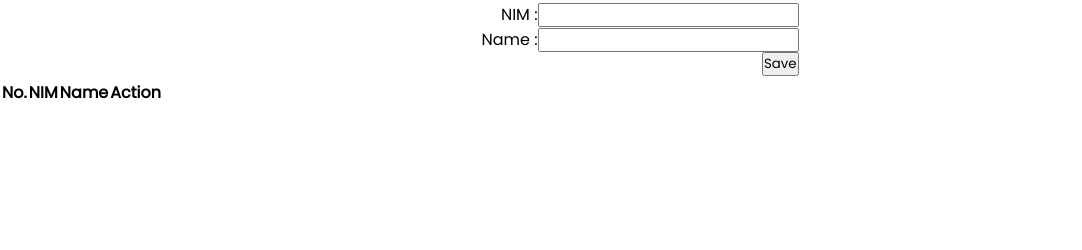
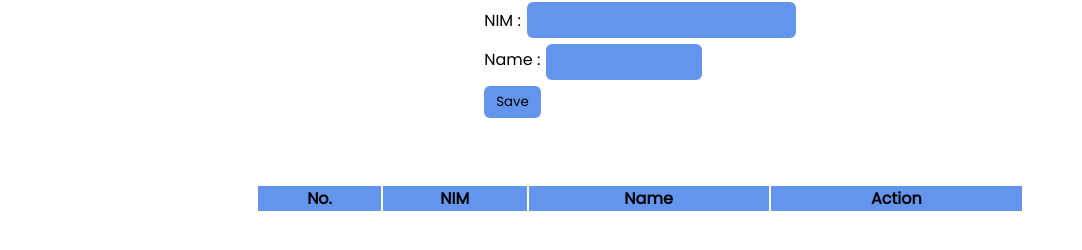
Before and after one commit to nandaarrysaputra69/js_studentform, a plain HTML site: page index.html in a window 1280 px wide. Shown: the whole page, without its empty margins (0-1082 px from the left). Drawn offline with Linux system fonts and the light colour scheme.

Commit message:
Second Commit

```diff
--- a/style.css
+++ b/style.css
@@ -18,9 +18,61 @@
     justify-content: space-between;
 }
 
+.data {
+    margin: auto;
+    margin-top: 64px;
+    width: 60%;
+}
+
+.data thead {
+    background-color: cornflowerblue;
+}
+
+input[type = "number" i] {
+    background-color: cornflowerblue;
+    color: whitesmoke;
+    border: none;
+    border-radius: 6px;
+    margin-left: 6px;
+    padding: 6px;
+    height: 24px;
+}
+
+input[type = "text" i] {
+    background-color: cornflowerblue;
+    color: whitesmoke;
+    border: none;
+    border-radius: 6px;
+    margin-top: 6px;
+    margin-left: 6px;
+    padding: 6px;
+    height: 24px;
+    width: 144px;
+}
+
+input[type = "submit" i] {
+    background-color: cornflowerblue;
+    border: none;
+    border-radius: 6px;
+    margin-top: 6px;
+    padding: 6px 12px;
+}
+
+input[type = "submit" i]:hover {
+    cursor: pointer;
+}
+
+input:focus {
+    outline: none;
+}
+
 #input {
     display: flex;
     flex-direction: column;
-    align-items: flex-end;
+    align-items: flex-start;
     justify-content: center;
 }
+
+#tbody a {
+    cursor: pointer;
+}
```
